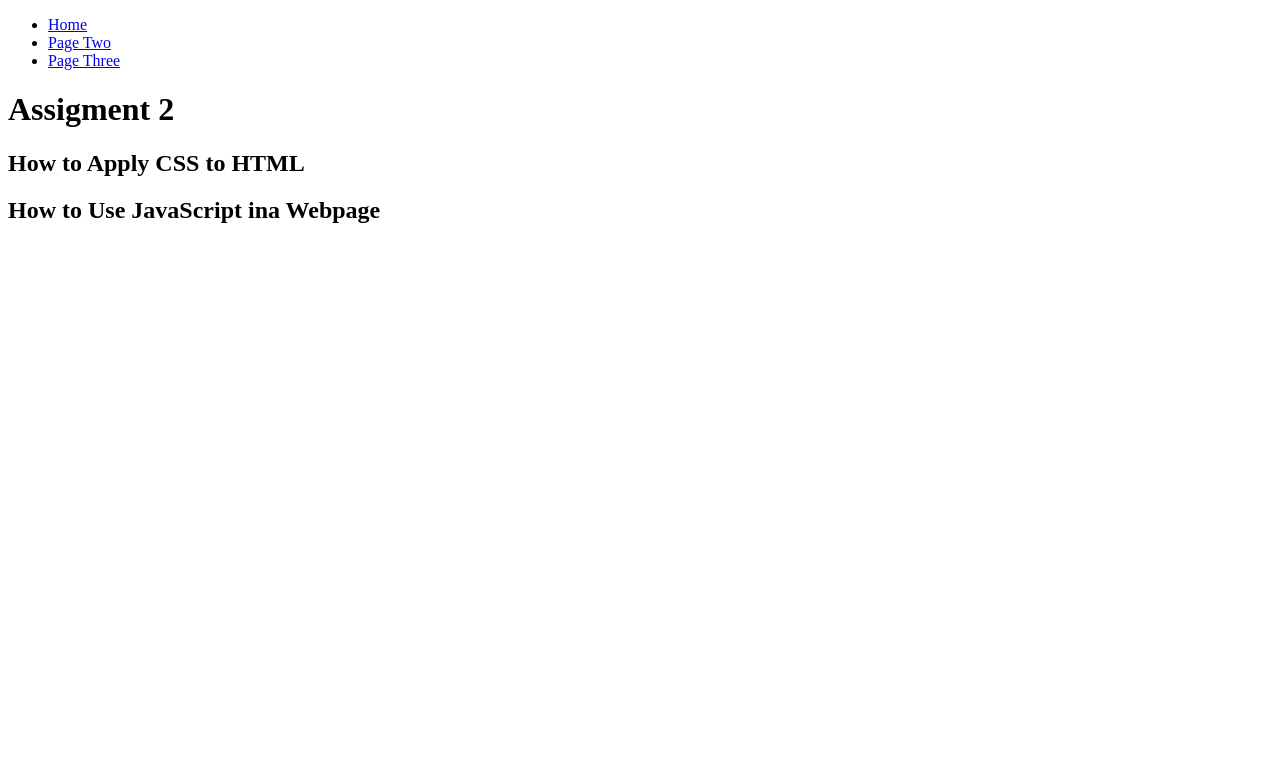
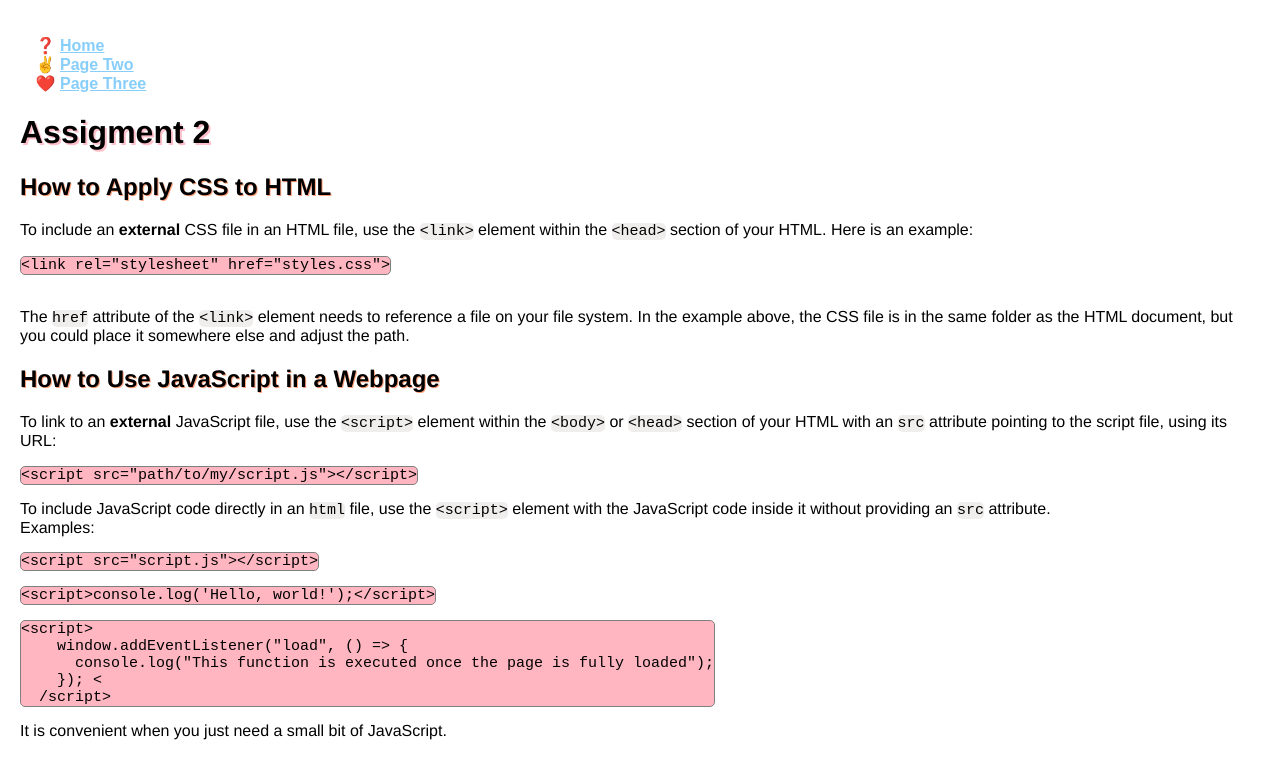
Before and after one commit to isabelschweim/csc317-multipage_static_website, a plain HTML site: page index.html in a window 1280 px wide. Drawn offline with Linux system fonts and the light colour scheme.

Commit message:
Home Page is pretty

```diff
--- a/index.html
+++ b/index.html
@@ -1,44 +1,79 @@
 <!doctype html>
 <html lang="en-US">
 
-<!-- Banner image -->
+
+<head>
+  <meta charset="UTF-8">
+  <meta name="viewport" content="width=device-width, initial-scale=1.0">
+  <link rel="stylesheet" href="styles.css">
+</head>
+
+<!-- Banner Image (SVG) -->
+<!-- Example SVG elements -->
+<body>
+  <!--
+  <svg width="100%" height="300" xmlns="http://www.w3.org/2000/svg">
+      <circle cx="50" cy="50" r="40" fill="lightblue" />
+      <rect x="100" y="10" width="80" height="80" fill="orange" />
+      <polygon points="200,10 250,90 150,90" fill="green" />
+  </svg>
+  -->
 
 <!-- Navigation Menu -->
 <nav class="menue">
   <ul>
-    <li><a href="./index.html"> Home </a></li>
-    <li><a href="./views/two.html"> Page Two</a></li>
-    <li><a href="./views/three.html"> Page Three</a></li>
+    <li id="0"><a href="./index.html"> Home </a></li>
+    <li id="1"><a href="./views/two.html"> Page Two</a></li>
+    <li id="2"><a href="./views/three.html"> Page Three</a></li>
   </ul>
 </nav>
 
 <h1> Assigment 2 </h1>
 
+<!-- CSS Section -->
 <h2 class=""css-question"> How to Apply CSS to HTML </h2>
 
 <p class="css-questions">
-  <code>
+  To include an <b>external</b> CSS file in an HTML file, use the
+  <code>&lt;link&gt;</code> element within the <code>&lt;head&gt;</code>
+  section of your HTML. Here is an example:
 
-  </code>
-  <!-- how to include an external CSS file in an html file with an example. This element follows the h2 element above.
-Any code used in your answer is required to be enclosed within <code></code> or <pre></pre> elements. This MDN article explains how to apply external CSS to html. -->
+  <pre><code>&lt;link rel="stylesheet" href="styles.css"&gt;</code></pre><br>
+
+  The <code>href</code> attribute of the <code>&lt;link&gt;</code> element
+  needs to reference a file on your file system. In the example above,
+  the CSS file is in the same folder as the HTML document, but you could
+  place it somewhere else and adjust the path.
+ </p>
+
+<!-- JS Section -->
+<h2 class="js-question"> How to Use JavaScript in a Webpage </h2>
+
+<p class="js-question">
+  To link to an <b>external</b> JavaScript file, use the
+  <code>&lt;script&gt;</code> element within the
+  <code>&lt;body&gt;</code> or <code>&lt;head&gt;</code> section of your
+  HTML with an <code>src</code> attribute pointing to the script file,
+  using its URL:
+
+  <pre><code class="extra">&lt;script src="path/to/my/script.js"&gt;&lt;/script&gt;</code></pre>
+
+  To include JavaScript code directly in an <code>html</code> file, use the
+  <code>&lt;script&gt;</code> element with the JavaScript code inside it
+  without providing an <code>src</code> attribute.
+  <br>
+
+  Examples:
+  <pre><code>&lt;script src="script.js"&gt;&lt;/script&gt;</code></pre>
+  <pre><code>&lt;script&gt;console.log('Hello, world!');&lt;/script&gt;</code></pre>
+  <pre><code>&lt;script&gt;
+    window.addEventListener("load", () => {
+      console.log("This function is executed once the page is fully loaded");
+    }); &lt;
+  /script&gt;</code></pre>
+
+  It is convenient when you just need a small bit of JavaScript.
 </p>
 
-<h2 class="js-question"> How to Use JavaScript ina Webpage </h2>
-
-<p class="js-question"></p>
-<!-- How to link to an external JavaScript file with an example.
-How to write JavaScript code within an html file with an example.
-As mentioned earlier, any code used in your answers must be within a <code></code> or <pre></pre> elements.
-This MDN article explains how to import JS code into a webpage. -->
-
-  <head>
-    <meta charset="utf-8" />
-    <meta name="viewport" content="width=device-width" />
-    <title>My test page</title>
-  </head>
-
-  <body>
-
-  </body>
+</body>
 </html>
--- /dev/null
+++ b/styles.css
@@ -0,0 +1,69 @@
+/* styles.css */
+
+h1 {
+    text-shadow: 2px 2px pink;
+}
+
+h2 {
+    text-shadow: 1px 1px lightsalmon;
+}
+
+body {
+    font-family: Helvetica, sans-serif;
+    font-size: 16px;
+    margin: 10px;
+    padding: 10px;
+}
+
+/* style type for unordered list */
+@counter-style custom-unordered {
+    system: cyclic;
+    symbols:  '❓' '✌️' '❤️' ;
+    suffix: ' ';
+}
+
+li {
+    list-style: custom-unordered;
+}
+
+a {
+    font-family: Arial, sans-serif; /* Change the font */
+    font-size: 16px; /* Adjust the font size if needed */
+    font-weight: bold; /* Make the font bold, if desired */
+}
+a:link {
+    color: lightskyblue;
+}
+
+a:visited {
+    color: purple;
+}
+
+a:hover {
+    text-decoration: none;
+  }
+
+code {
+    font-size: 15px;
+    background-color: #F0EDED;
+    border-width: 1px;
+    border-radius: 5px;
+}
+
+pre code {
+    all: unset;
+}
+
+pre  {
+    font-size: 15px;
+    background-color: lightpink;
+    border-style: solid;
+    border-color: gray;
+    border-width: 1px;
+    border-radius: 5px;
+    white-space: pre-wrap; /* Preserve spaces and line breaks */
+    display: block; /* Ensure each block stays on its own line */
+    width: fit-content; /* Adjust width to fit the text content */
+    max-width: 100%; /* Prevent overflow beyond the container */
+    /*overflow-x: auto; /* Add a scroll bar if the text is too long */
+}
```
Also changed, not shown: views/three.html (+17 -1 lines), views/two.html (+34 -11 lines), resources/page-three.svg (added).
